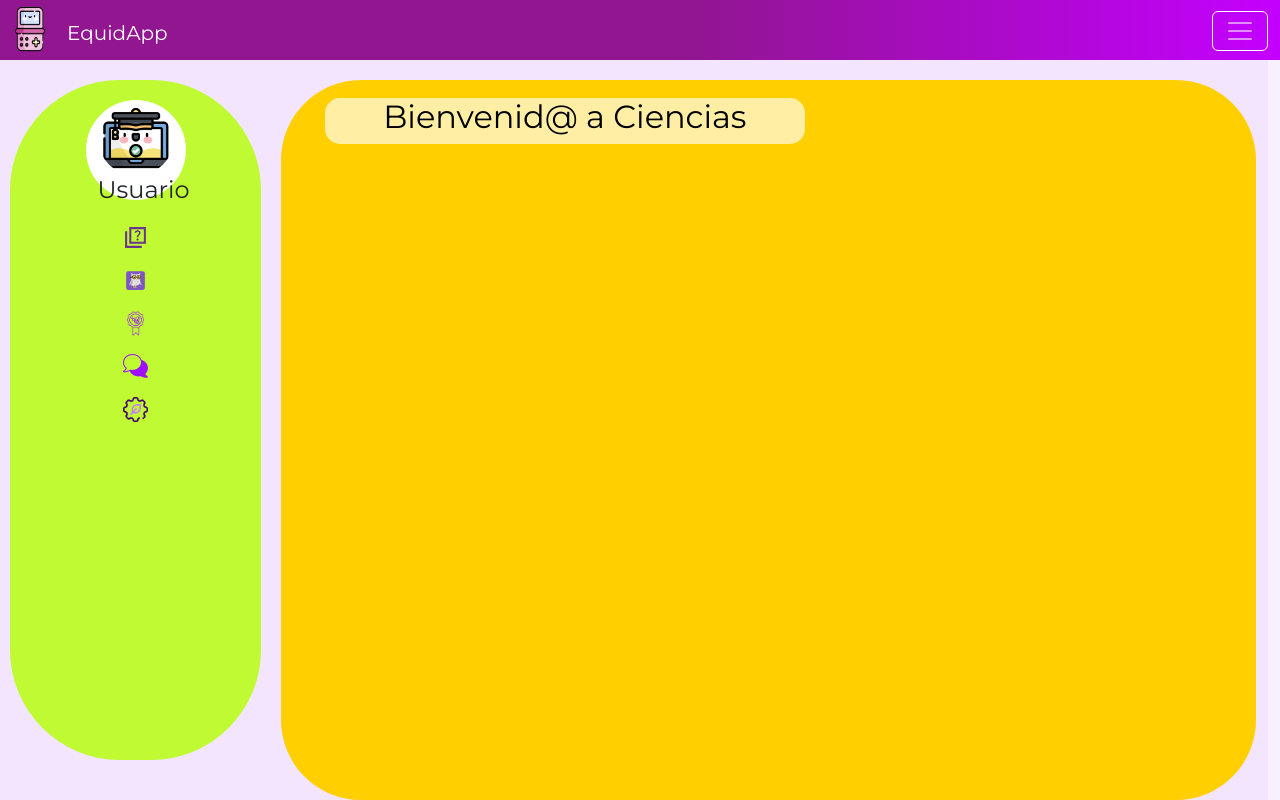
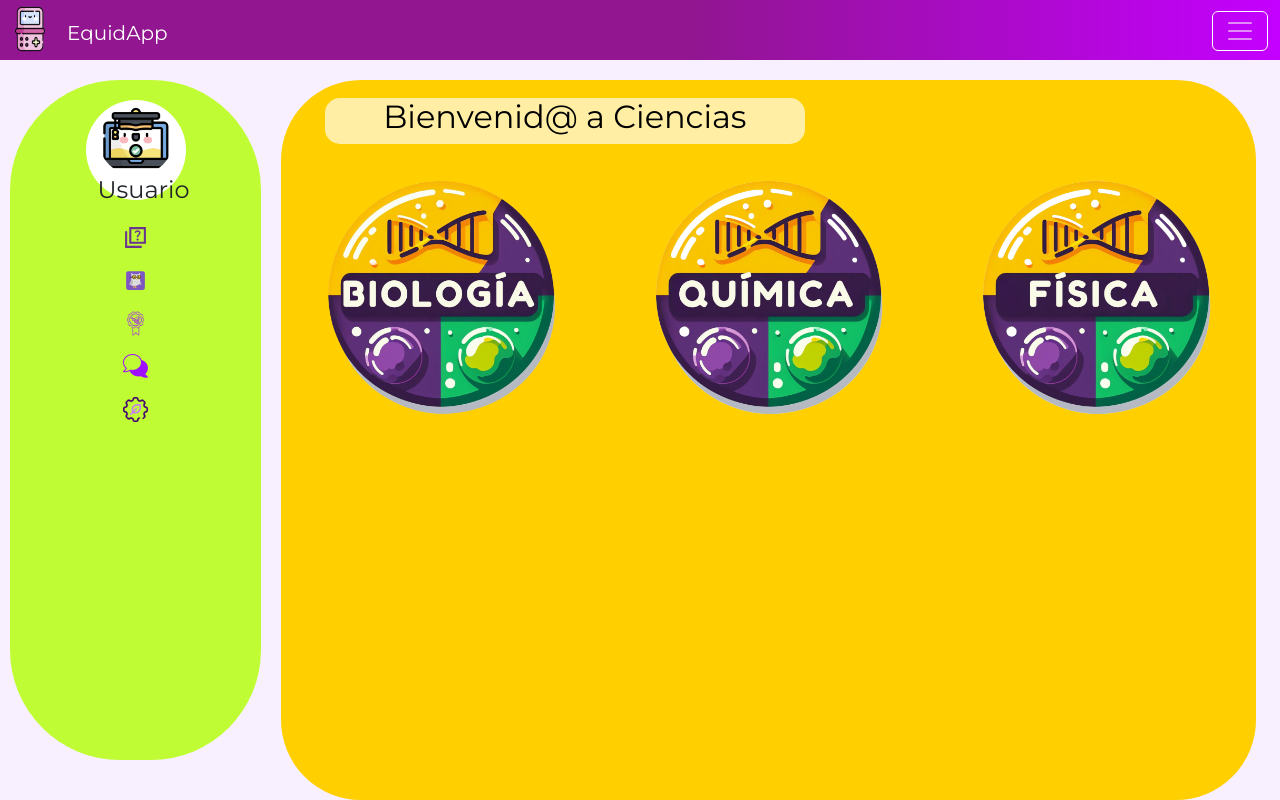
Before and after one commit to bRiquelmeJ/Project, a React (Create React App) app: page /Ciencia in a window 1280 px wide. Built offline with nearby package versions, Linux system fonts and the light colour scheme; a web font is replaced by a local one.

Commit message:
Agregados botones ciencias

```diff
--- a/src/Styles/pCursos.css
+++ b/src/Styles/pCursos.css
@@ -2,7 +2,7 @@
 position: relative;
   width: 100%;
   height: 100vh;
-  background-color: rgba(238, 219, 252, 0.53);
+
 
 }
 ul>li{
--- a/src/Styles/recurso.css
+++ b/src/Styles/recurso.css
@@ -2,7 +2,7 @@
     display: flex;
     width: 100vw;
     height: 100vh;
-    background-color: rgba(238, 219, 252, 0.53);
+
 
 }
 
--- a/src/components/Cursos/Ciencias/Ciencia.jsx
+++ b/src/components/Cursos/Ciencias/Ciencia.jsx
@@ -1,19 +1,15 @@
-import React from 'react';
-import Sidebar from '../../Cursos/Sidebar';
-import '../../../Styles/ciencias.css';
-import Biologia from '../../../img/BIOLOGIA.png'
-import Quimica from '../../../img/QUIMICA.png'
-import Fisica from '../../../img/FISICA.png'
-
-
-
+import React from "react";
+import Sidebar from "../../Cursos/Sidebar";
+import "../../../Styles/ciencias.css";
+import Biologia from "../../../img/BIOLOGIA.png";
+import Quimica from "../../../img/QUIMICA.png";
+import Fisica from "../../../img/FISICA.png";
 
 function Ciencia() {
-
     return (
         <div className="app-container container-fluid  row">
             <div className="container-fluid app-sidebar col-lg-10 col-md-12 w-50 h-80">
-    <Sidebar/>
+                <Sidebar />
             </div>
             <div className="app-main container-fluid col-lg col-md-12 w-50 h-80">
                 <div className="welcome-box w-50 row ">
@@ -22,37 +18,25 @@ return (
                     </div>
                 </div>
 
-        <div className="mt-3">
-        <div class="btn-group" role="group" aria-label="iconos">
-            <button
-            type="button"
-            class="btn"
-            img src={Biologia} alt="Biologia">
-            </button>
-            <button
-            type="button"
-            class="btn"
-            img src={Quimica} alt="Quimica">
-
-            </button>
-            <button
-            type="button"
-            class="btn"
-            img src={Fisica} alt="Fisica">
-
+                <div className="mt-3 row d-flex align-items-center justify-content-center">
+                    <div className="btn-group col-lg-4 col-md-6 col-sm-12 d-flex align-items-center justify-content-center">
+                        <button type="button" className="btn btn-lg btn-block">
+                            <img src={Biologia} alt="Biologia" className="img-fluid" />
                         </button>
                     </div>
-
+                    <div className="btn-group col-lg-4 col-md-6 col-sm-12 d-flex align-items-center justify-content-center">
+                        <button type="button" className="btn btn-lg btn-block">
+                            <img src={Quimica} alt="Quimica" className="img-fluid" />
+                        </button>
                     </div>
-
-
-
-
+                    <div className="btn-group col-lg-4 col-md-6 col-sm-12 d-flex align-items-center justify-content-center">
+                        <button type="button" className="btn btn-lg btn-block">
+                            <img src={Fisica} alt="Fisica" className="img-fluid" />
+                        </button>
                     </div>
-
                 </div>
-
-
-
-)}
+            </div>
+        </div>
+    );
+}
 export default Ciencia;
```
Lines whose indentation alone changed are shown as unchanged.
